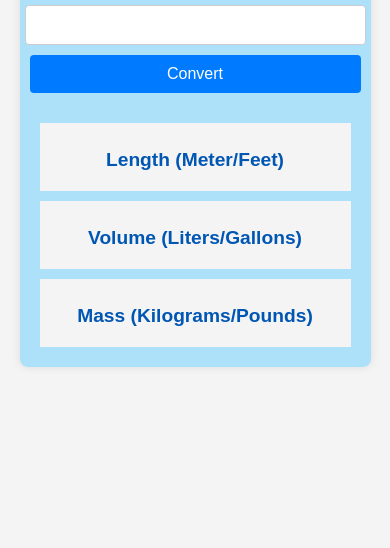
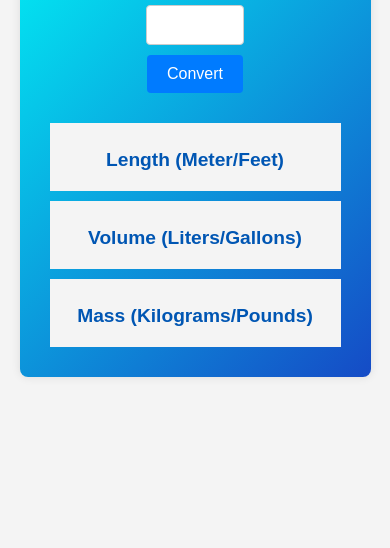
Before and after one commit to Petrasoderstrom1612/Metric-Imperial-Convertor, a plain HTML site: page index.html in a window 390 px wide. Shown: the part 296-844 px from the top of the page. Drawn offline with Linux system fonts and the light colour scheme.

Commit message:
improved responsiveness and added linear gradient background

```diff
--- a/index.css
+++ b/index.css
@@ -19,7 +19,7 @@ h1 {
     text-align: center;
 }
 .container {
-    background: rgb(109 207 255 / 52%);
+    background: linear-gradient(135deg, #00F9F7 0%, #154BC6 100%);
     border-radius: 8px;
     box-shadow: 0 0 10px rgba(0, 0, 0, 0.1);
     padding: 20px;
@@ -30,7 +30,6 @@ h1 {
     text-align: center;
 }
 input[type="number"] {
-    width: calc(100% - 22px);
     padding: 10px;
     margin-bottom: 10px;
     border: 1px solid #ccc;
@@ -74,16 +73,3 @@ p {
     margin:10px;
     padding: 10px;
 }
-
-@media (max-width: 600px) {
-    .container {
-        padding: 10px;
-    }
-    input[type="number"] {
-        width: calc(100% - 12px);
-    }
-    button {
-        width: 100%;
-        padding: 10px 0;
-    }
-}
```
